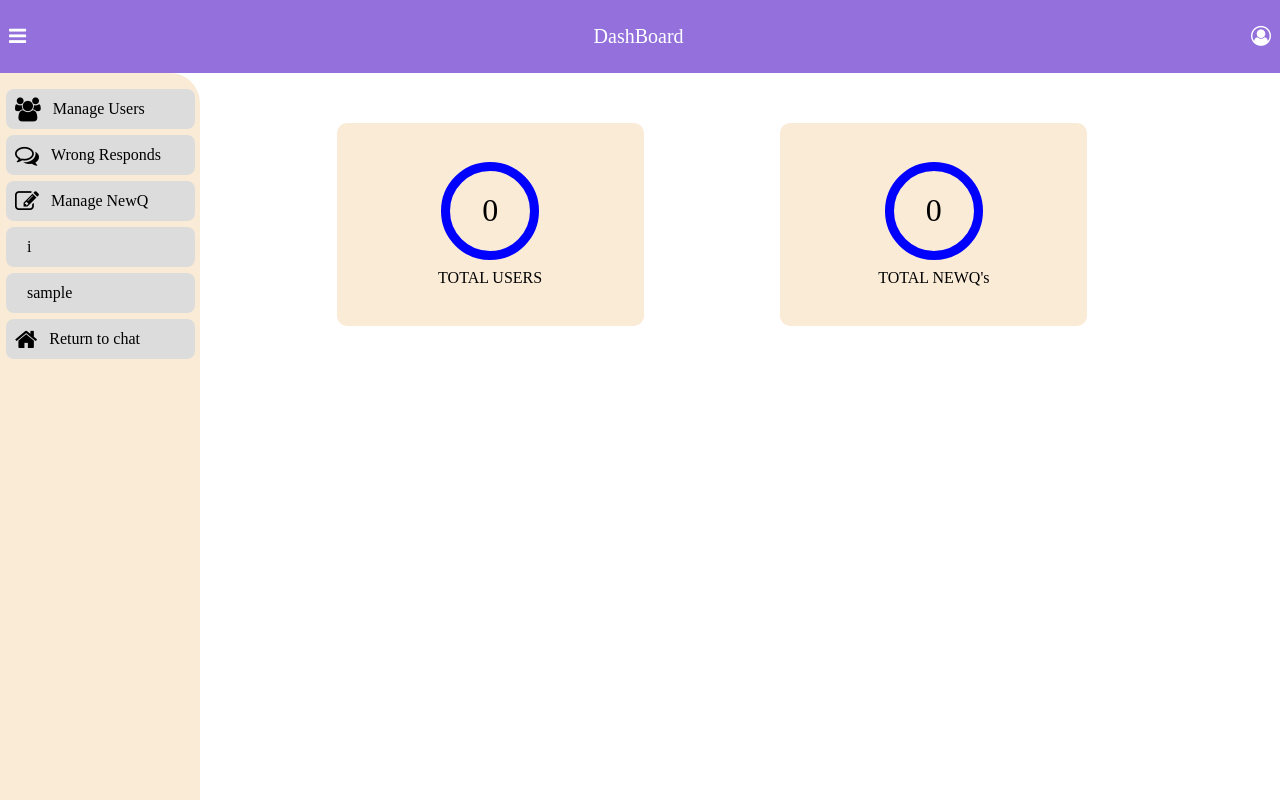
After one commit to Itzzyee47/LSA_Bot, a Flask app: page /dashborad in a window 1280 px wide. The commit adds this page. Run offline with Flask 3, Linux system fonts and the light colour scheme; the visitor is signed in with stand-in values (Sample User, id 1); data that the repository does not hold is empty; parts of the project's set-up code (start-up, migrations or seed data) failed here and were passed over.

Commit message:
added the dashboard

```diff
--- a/app.py
+++ b/app.py
@@ -1,11 +1,20 @@
 from datetime import date
 from flask import Flask, redirect, render_template, jsonify, request, session, url_for
-from db.connect import mycursor,mydb
 from response import getRespons
-from waitress import serve
+import mysql.connector
+# from waitress import serve
 
 app = Flask(__name__)
 app.secret_key = "zuian21nuis91"
+mydb = mysql.connector.connect(
+  host="itzZyee.mysql.pythonanywhere-services.com",
+  user="itzZyee",
+  password="LSAdbPass",
+  database="itzZyee$LSA"
+)
+
+mycursor = mydb.cursor()
+mycursor
 
 @app.route("/",methods=['POST','GET'])
 def index():
@@ -25,6 +34,7 @@ def index():
             indb = mycursor.fetchall()
             if indb:
                 session['username'] = email
+                mycursor.close()
                 return redirect(url_for('chat'))
             else:
                 data = {"message":"Wrong email or password","user":email}
@@ -39,10 +49,11 @@ def index():
                 print("logged")
                 session['username'] = email
 
+                mycursor.close()
                 return redirect(url_for('chat'))
 
 
-        data = {"user":"Please login"}
+        data = {"message":"Please login"}
         return render_template("index.html",**data)
 
 
@@ -56,8 +67,80 @@ def chat():
       username = session['username']
 
       return render_template("base.html")
+    data = {"message":"Please login or signup"}
+    return render_template("index.html",**data)
 
-    return render_template("index.html")
+# /dash/manage-users
+@app.route("/dashborad")
+def dash():
+    #the user must be logged in to access this page.....
+    if 'username' in session:
+        username = session['username']
+        mycursor.execute("SELECT COUNT(*) FROM visitors")
+        count = mycursor.fetchall()
+        data = {"user":username, "count":count[0][0]}
+
+
+        return render_template("dash.html",**data)
+
+
+    data = {"message":"Please login or signup"}
+    return render_template("index.html",**data)
+
+@app.route("/dash/manage-users")
+def mUsers():
+    #the user must be logged in to access this page.....
+    if 'username' in session:
+        username = session['username']
+        q = "SELECT * from visitors"
+        mycursor.execute(q)
+        users = mycursor.fetchall()
+        data = {"users":users,"user":username}
+
+        return render_template("dash/manageUsers.html",**data)
+
+
+    data = {"message":"Please login or signup"}
+    return render_template("index.html",**data)
+
+@app.route("/update/<int:i>",methods=['POST','GET'])
+def updateU(i):
+    #the user must be logged in to access this page.....
+    if 'username' in session:
+        username = session['username']
+        #getting values from the submmited form
+        if request.method == 'POST':
+            n = request.form.get('name')
+            e = request.form.get('email')
+            p = request.form.get('password')
+        # updating the database
+            q = "UPDATE visitors SET name = %s, email = %s, password = %s WHERE visitors.id = %s"
+            val = (n,e,p,i)
+            mycursor.execute(q,val)
+            mydb.commit()
+            s = "<script>if (confirm('Your update was successful ')) {goto('/dash/manageUsers.html')} else {txt = 'You pressed Cancel!';}</script>"
+
+
+
+        return redirect(url_for('mUsers'))
+
+
+    data = {"message":"Please login or signup"}
+    return render_template("index.html",**data)
+
+@app.route("/dash/Pendding")
+def pend():
+    #the user must be logged in to access this page.....
+    if 'username' in session:
+        username = session['username']
+
+        data = {"user":username}
+
+        return render_template("dash/moreUpdates.html",**data)
+
+
+    data = {"message":"Please login or signup"}
+    return render_template("index.html",**data)
 
 @app.route("/logout")
 def logO():
--- a/db/createTable.py
+++ b/db/createTable.py
@@ -1,9 +1,9 @@
 from connect import mydb,mycursor
 
-mycursor.execute("CREATE TABLE visitors (id INT AUTO_INCREMENT PRIMARY KEY, name VARCHAR(255) NOT NULL, email VARCHAR(255) NOT NULL, password VARCHAR(20)NOT NULL)")
-# mycursor.execute("ALTER TABLE visitors ADD COLUMN started_At DATE ")
+# mycursor.execute("CREATE TABLE visitors (id INT AUTO_INCREMENT PRIMARY KEY, name VARCHAR(255) NOT NULL, email VARCHAR(255) NOT NULL, password VARCHAR(20)NOT NULL)")
+mycursor.execute("ALTER TABLE visitors ADD COLUMN started_At DATE ")
 # mycursor.execute("INSERT INTO visitors ('', '') ")
 mycursor.execute("SHOW TABLES")
 
-for x in mycursor:
+for x in mycursor: # type: ignore
   print(x)
--- a/intents.json
+++ b/intents.json
@@ -219,6 +219,7 @@
            "Semester exam timetable",
            "sem",
            "how many semester are there",
+           "when do they write exams",
            "exam",
            "when is exam",
            "exam timetable",
--- a/static/css/app.css
+++ b/static/css/app.css
@@ -41,13 +41,13 @@ small{
 .menu{
     top: 29px;
     right: 14px;
-    width: 90px;
+    width: 120px;
     height: fit-content;
     position: absolute;
     list-style: none;
     background-color: rgb(234, 231, 231);
     box-shadow: 1px 1px 9px;
-    font-size: 0.8rem;
+    font-size: 1rem;
     z-index: 1;
 }
 .menu ul{
--- /dev/null
+++ b/static/css/dash.css
@@ -0,0 +1,163 @@
+*{
+    padding: 0;
+    margin: 0;
+}
+::-webkit-scrollbar{
+    display: none;
+}
+.dash{
+    width: 100%;
+    height: 100vh;
+    position: fixed;
+    display: flex;
+    flex-direction: column;
+    overflow-y: scroll;
+}
+.cont{
+    width: 100%;
+    height: 100%;
+    display: flex;
+    flex-direction: row;
+}
+header{
+    width: 100%;
+    height: 80px;
+    background-color: rgb(147 112 219);
+    display: flex;
+    align-items: center;
+    justify-content: space-between;
+    font-size: 20px;
+    color: #fff;
+}
+header>div,header>i{
+    margin: 0 9px;
+}
+.sidebar{
+    width: 200px;
+    height: 100%;
+    background-color: antiquewhite;
+    display: flex;
+    border-top-right-radius: 30px;
+}
+.side_items{
+    list-style: none;
+    width: 98%;
+    padding-top: 10px;
+}
+.side_items>li{
+    width: 87%;
+    height: 40px;
+    border-radius: 8px;
+    display: flex;
+    justify-content: flex-start;
+    gap: 12px;
+    align-items: center;
+    margin: 6px;
+    padding: 0 9px;
+    background-color: gainsboro;
+}
+.side_items>li>i{
+    font-size: 1.5rem;
+}
+.side_items>li:hover{
+    cursor: pointer;
+    background-color: rgb(45, 45, 45);
+    color: white;
+}
+.main_content{
+    overflow-y: scroll;
+    padding-top: 50px;
+    font-size: 1rem;
+    width: 80%;
+    height: -webkit-fill-available;
+    background-color: white;
+    display: flex;
+    flex-direction: row;
+    align-items: baseline;
+    justify-content: space-evenly;
+}
+.Us{
+    width: 30%;
+    height: 30%;
+    background-color: antiquewhite;
+    display: flex;
+    flex-direction: column;
+    justify-content: center;
+    align-items: center;
+    font-size: 2rem;
+    border-radius: 10px;
+    gap: 9px;
+}
+.Utxt{
+    font-size: 1rem;
+}
+.count{
+    width: 80px;
+    height: 80px;
+    border-radius: 50px;
+    border: 9px solid blue;
+    display: flex;
+    justify-content: center;
+    align-items: center;
+}
+.mU{
+    width: 100%;
+    display: flex;
+    flex-direction: column;
+    justify-content: center;
+    align-items: center;
+}
+table{
+    width: 85%;
+    height: auto;
+    border: 1px solid black;
+    border-radius: 12px;
+    padding: 10px;
+}
+tr:nth-child(even) {
+    background-color: #f2f2f2;
+  }
+tr{
+    text-align: center;
+    min-height: 30px;
+}
+.popUp{
+    position: fixed;
+    width: 100%;
+    height: 100vh;
+    background-color: #dcdcdc85;
+    top: 0;
+    left: 0;
+    display: none;
+    justify-content: center;
+    align-items: center;
+}
+.popUp>form{
+    position: relative;
+    display: flex;
+    flex-direction: column;
+    justify-content: center;
+    gap: 20px;
+    align-items: stretch;
+    width: 40%;
+    height: 100%;
+}
+.popUp>form>input{
+    border-radius: 8px;
+    height: 30px;
+    padding-left: 8px;
+    border: 0;
+}
+.xBtn{
+    position: absolute;
+    right: 10px;
+    top: 5px;
+    color: #fff;
+    background-color: red;
+    width: 20px;
+    text-align: center;
+    border-radius: 6px;
+}
+.xBtn:hover,i:hover{
+    cursor: pointer ;
+}
--- a/static/js/app.js
+++ b/static/js/app.js
@@ -31,7 +31,11 @@ function more(){
     }
 }
 function logout(){
-    window.location.assign("/logout")
+    window.location.assign("/logout");
+}
+
+function goto(site){
+    window.location.assign(site);
 }
 
 function addZero(i) {
--- a/templates/base.html
+++ b/templates/base.html
@@ -39,7 +39,7 @@
                 <div class="menu" style="display: none;" id="moreL" onmouseover="more()">
                     <ul>
                         <li>Eval</li>
-                        <li>DashB</li>
+                        <li onclick="goto('/dashborad')">DashB</li>
                         <li onclick="logout()">Logout</li>
                     </ul>
                 </div>
--- /dev/null
+++ b/templates/dash.html
@@ -0,0 +1,87 @@
+<!DOCTYPE html>
+<html lang="en">
+<head>
+    <meta charset="UTF-8">
+    <meta name="viewport" content="width=device-width, initial-scale=1.0">
+    <title>Chatbot's/DashBoard</title>
+    <link rel="stylesheet" href="../static/css/dash.css">
+    <link rel="stylesheet" href="../static/font-awesome-4.7.0/css/font-awesome.css">
+    <link rel="stylesheet" href="../static/font-awesome-4.7.0/css/font-awesome.min.css">
+</head>
+<body>
+
+    <div class="dash" style="display: flex;">
+        <header>
+            <i onclick="tNav()" class="fa fa-navicon" style="display: flex;"> </i>
+
+            <div onclick="goto('/dashborad')">DashBoard</div>
+            <div><i class="fa fa-user-circle-o"></i></div>
+
+        </header>
+       <div class="cont">
+            <div class="sidebar" id="sideB" style="width: 200px;">
+                <div class="side_items" id="sideI" style="width: 98%;">
+                    <li onclick="goto('/dash/manage-users')"><i class="fa fa-users"></i><div>Manage Users</div></li>
+                    <li><i class="fa fa-comments-o"></i><div>Wrong Responds</div></li>
+                    <li><i class="fa fa-pencil-square-o"></i><div>Manage NewQ</div></li>
+                    <li onclick="goto('/dash/Pendding')"><i class="fa"></i><div> i</div></li>
+                    <li><i class="fa "></i> <div>{{ user }}</div> </li>
+                    <li onclick="goto('/chatpage')"><i class="fa fa-home"></i><div>Return to chat</div></li>
+
+
+                </div>
+            </div>
+
+
+            <div class="main_content">
+                {% block content%}
+                    <div class="Us"  onclick="goto('/dash/manage-users')">
+                        <div class="count">
+                            {{ count }}
+                        </div>
+                        <div class="Utxt">
+                            TOTAL USERS
+                        </div>
+                    </div>
+                    <div class="Us">
+                        <div class="count">
+                            {{ count }}
+                        </div>
+                        <div class="Utxt">
+                            TOTAL NEWQ's
+                        </div>
+                    </div>
+                {% endblock%}
+
+            </div>
+       </div>
+
+
+
+
+    </div>
+
+
+    <script src="../static/js/app.js"></script>
+    <script>
+        let side = document.getElementById('sideB');
+        let items = document.getElementById('sideI');
+        function tNav(){
+            if(side.style.width === "200px"){
+                side.style.width = "53px";
+                items.style.width = "23px";
+                for(i=0;i<items.children.length;i++){
+                    items.children[i].children[1].style.display = "none";
+                }
+            }else{
+                side.style.width = "200px";
+                items.style.width = "98%";
+                for(i=0;i<items.children.length;i++){
+                    items.children[i].children[1].style.display = "flex";
+                }
+            }
+            //console.log(items.children[0].children[1]);
+        }
+    </script>
+</body>
+</html>
```
Also changed, not shown: templates/dash/manageUsers.html (added, +79 -0 lines), templates/dash/moreUpdates.html (added, +11 -0 lines).
